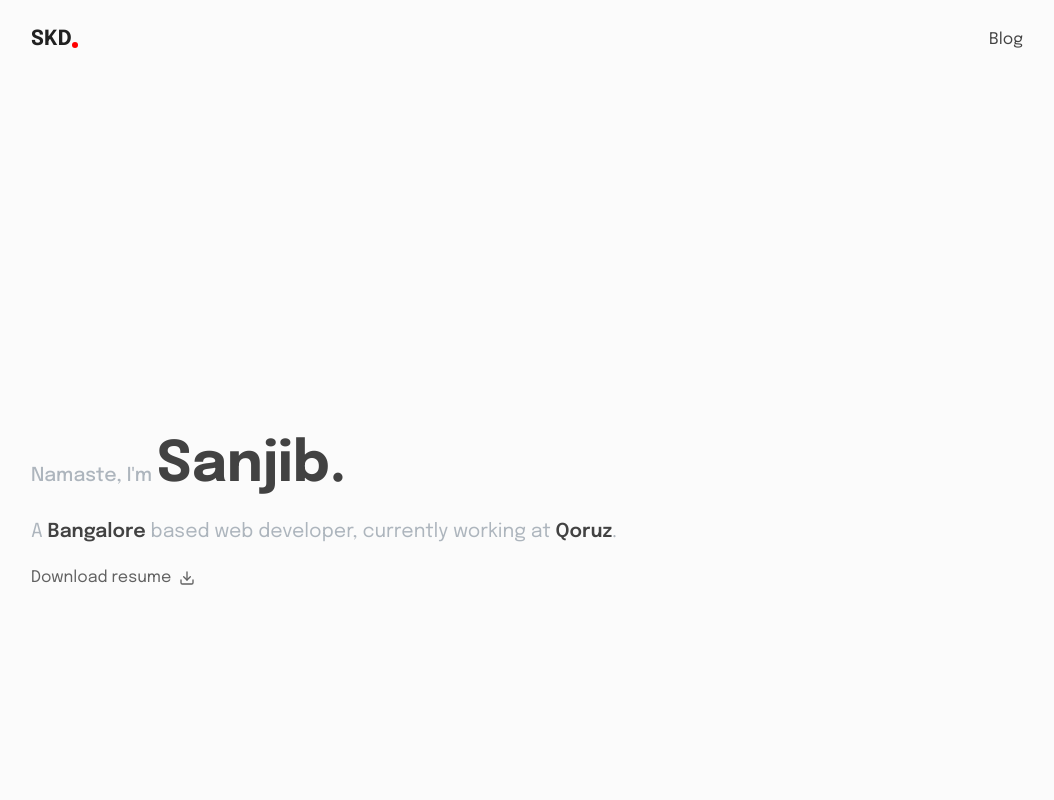
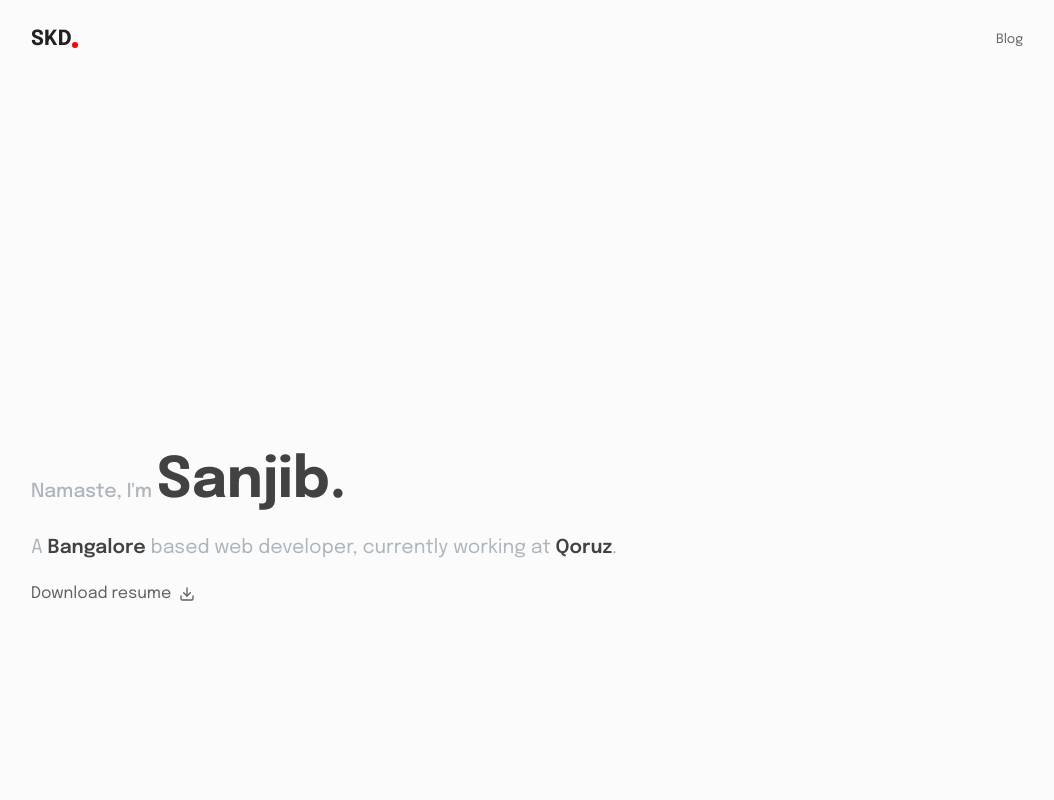
Before and after one commit to sanjibdey104/portfolio-v1, a Next.js app: page / in a window 1280 px wide. Shown: the top 800 px of the page, without its empty margins (113-1167 px from the left). Built offline with nearby package versions, Linux system fonts and the light colour scheme.

Commit message:
update: header sticky position, navlink style adjustments

```diff
--- a/components/layout/Header.js
+++ b/components/layout/Header.js
@@ -4,20 +4,29 @@ import Link from "next/link";
 
 const StyledHeader = styled.header`
   width: 100%;
-  height: 3rem;
+  height: 5rem;
+
+  position: sticky;
+  top: 0;
 
   display: flex;
   align-items: center;
   justify-content: space-between;
+  background-color: var(--bg-light);
+  z-index: 2;
 
-  .nav-link {
+  .nav-links {
     display: flex;
     align-items: center;
     gap: 8px;
 
-    .nav-link {
-      font-size: 12px;
-      border: 1px solid red;
+    a.nav-link {
+      font-size: 0.8rem;
+      color: var(--fg-lighter);
+
+      &:hover {
+        color: var(--fg-light);
+      }
     }
   }
 `;
--- a/styles/globalStyles.js
+++ b/styles/globalStyles.js
@@ -75,13 +75,13 @@ const GlobalStyles = createGlobalStyle`
         margin: 0 auto;
         max-width: 1100px;
         min-height: 100vh;
-        padding: 1rem;
-        position: relative;
+        padding: 0 1rem 1rem 1rem;
         font-family: var(--font-primary);
 
         display: flex;
         flex-direction: column;
         gap: 48px;
+        position: relative;
 
         @media (max-width: 768px) {
             width: 100%;
```
